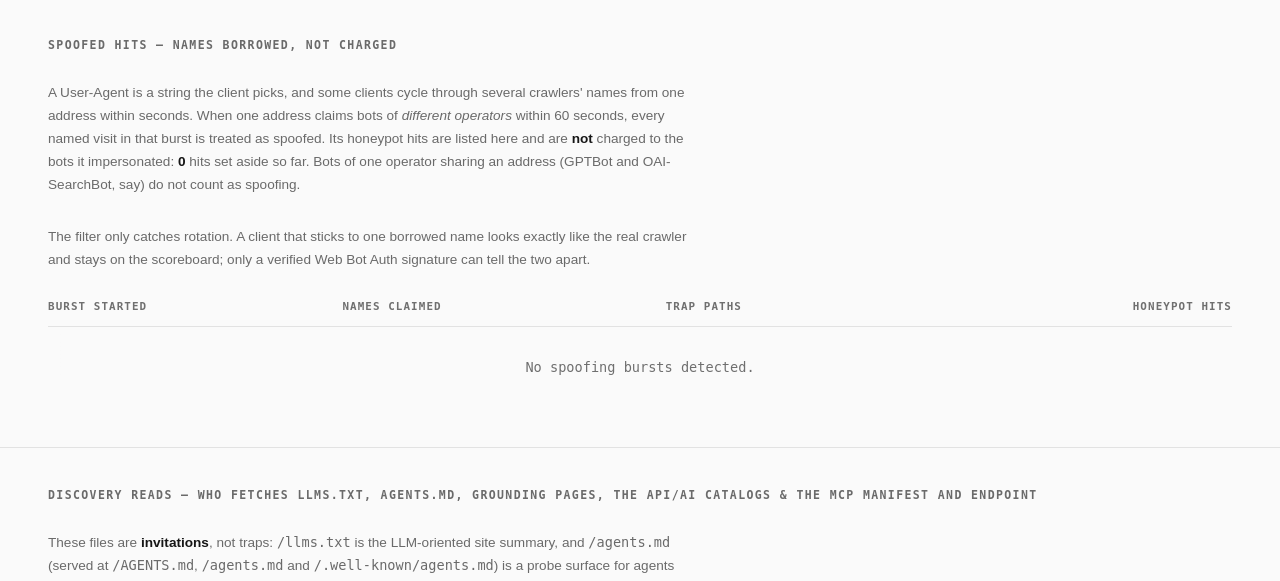
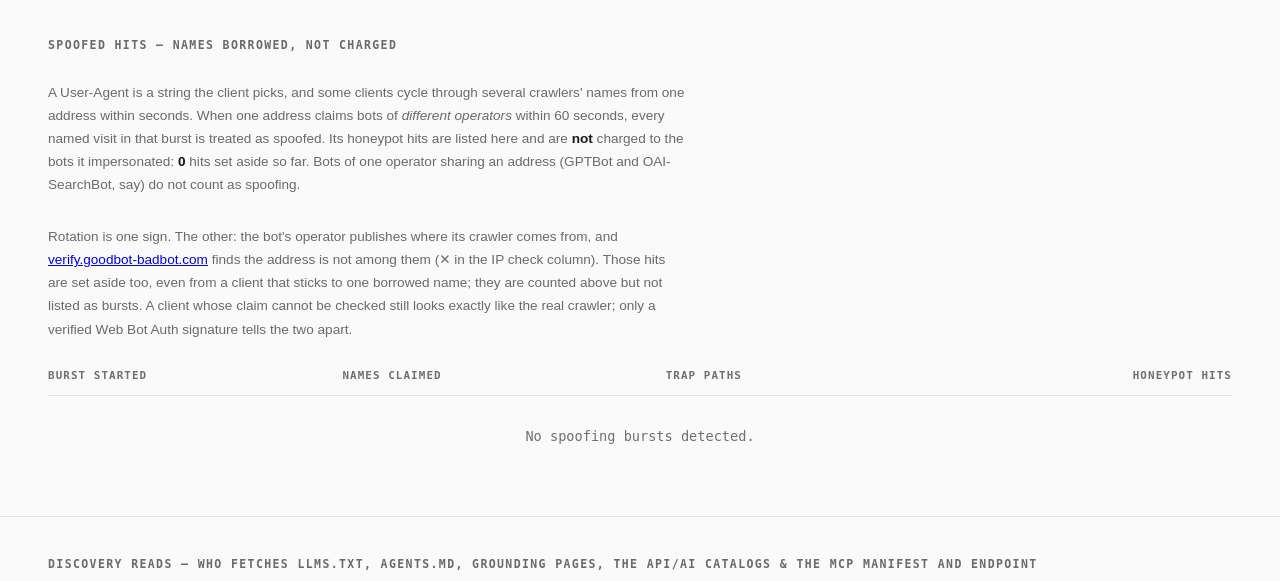
Before and after one commit to dkd-dobberkau/goodbot-badbot, a FastAPI app: page / in a window 1280 px wide. Shown: the part 1370-1951 px from the top of the page. Run offline with FastAPI, Linux system fonts and the light colour scheme; data that the repository does not hold is empty; parts of the project's set-up code (start-up, migrations or seed data) failed here and were passed over; some libraries are stand-ins or nearby versions; some web fonts are replaced.

Commit message:
fix(stats): do not charge hits from refuted IPs to the named bot
A honeypot hit whose IP bot-verify refutes for the bot it named was still
counted as that bot's violation, so one forged GPTBot request made GPTBot a
bad bot. Such hits now count as spoofed, like rotation, which also catches a
client that sticks to one borrowed name. The burst list stays rotation-only;
the page and the MCP tool description say what spoofed now covers.

Co-Authored-By: Claude Opus 5.5 <noreply@anthropic.com>

```diff
--- a/app/main.py
+++ b/app/main.py
@@ -1593,14 +1593,18 @@ async def _compute_stats() -> dict:
             # window), so User-Agent rotation is detected in Python rather
             # than with a self-join: see app/spoofing.py for the rule.
             await cur.execute("""
-                SELECT id, ts, ip_hash, bot_name, operator, path, is_honeypot
+                SELECT id, ts, ip_hash, bot_name, operator, path, is_honeypot, ip_verdict
                 FROM visits
                 WHERE bot_name IS NOT NULL AND ip_hash IS NOT NULL
             """)
             named_visits = await cur.fetchall()
-            spoofed_ids = spoofing.find_spoofed_visit_ids(named_visits)
+            # Two kinds of evidence that a name was borrowed: rotation across
+            # operators, and an IP that bot-verify refutes for the bot. Both
+            # keep hits off the named bot; the burst list shows rotation only.
+            rotation_ids = spoofing.find_spoofed_visit_ids(named_visits)
+            spoofed_ids = rotation_ids | spoofing.refuted_visit_ids(named_visits)
             summary = spoofing.attributed_summary(summary, named_visits, spoofed_ids)
-            spoof_bursts = spoofing.group_spoof_bursts(named_visits, spoofed_ids)
+            spoof_bursts = spoofing.group_spoof_bursts(named_visits, rotation_ids)
             spoofed_hit_ids = sorted(
                 visit["id"] for visit in named_visits
                 if visit["id"] in spoofed_ids and visit["is_honeypot"]
--- a/app/mcp.py
+++ b/app/mcp.py
@@ -149,8 +149,10 @@ TOOLS: list[dict[str, Any]] = [
             "(good_bot = zero violations, bad_bot = one or more). Sorted by "
             "violations descending. Violations exclude spoofed_hits: honeypot "
             "hits made under the bot's name by a client that claimed bots of "
-            "another operator from the same address within 60 seconds. A client "
-            "that only ever borrows one name is not detected."
+            "another operator from the same address within 60 seconds, or from "
+            "an IP that verify.goodbot-badbot.com refutes for that bot "
+            "(ip_refuted). A client that borrows one name and cannot be checked "
+            "is not detected."
         ),
         "inputSchema": {
             "type": "object",
--- a/templates/index.html
+++ b/templates/index.html
@@ -838,9 +838,14 @@
     as spoofing.
   </p>
   <p class="discovery-intro">
-    The filter only catches rotation. A client that sticks to one borrowed
-    name looks exactly like the real crawler and stays on the scoreboard; only
-    a verified Web Bot Auth signature can tell the two apart.
+    Rotation is one sign. The other: the bot's operator publishes where its
+    crawler comes from, and
+    <a href="https://verify.goodbot-badbot.com/">verify.goodbot-badbot.com</a>
+    finds the address is not among them (✕ in the IP check column). Those
+    hits are set aside too, even from a client that sticks to one borrowed
+    name; they are counted above but not listed as bursts. A client whose
+    claim cannot be checked still looks exactly like the real crawler; only a
+    verified Web Bot Auth signature tells the two apart.
   </p>
   <div class="table-scroll" tabindex="0" role="region" aria-labelledby="spoof-title">
     <table aria-labelledby="spoof-title">
```
Also changed, not shown: app/spoofing.py (+8 -2 lines), test_spoofing.py (+18 -1 lines).
